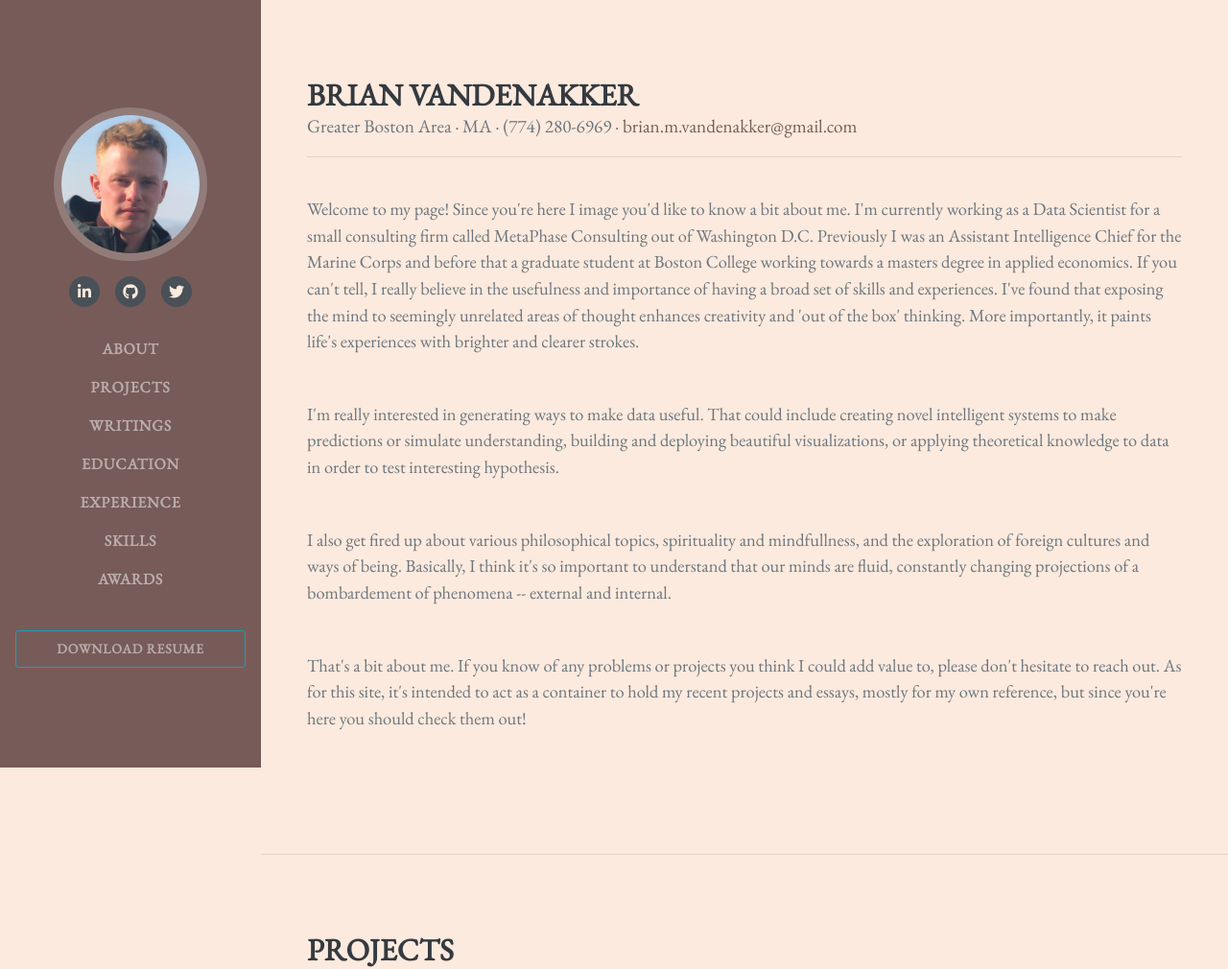
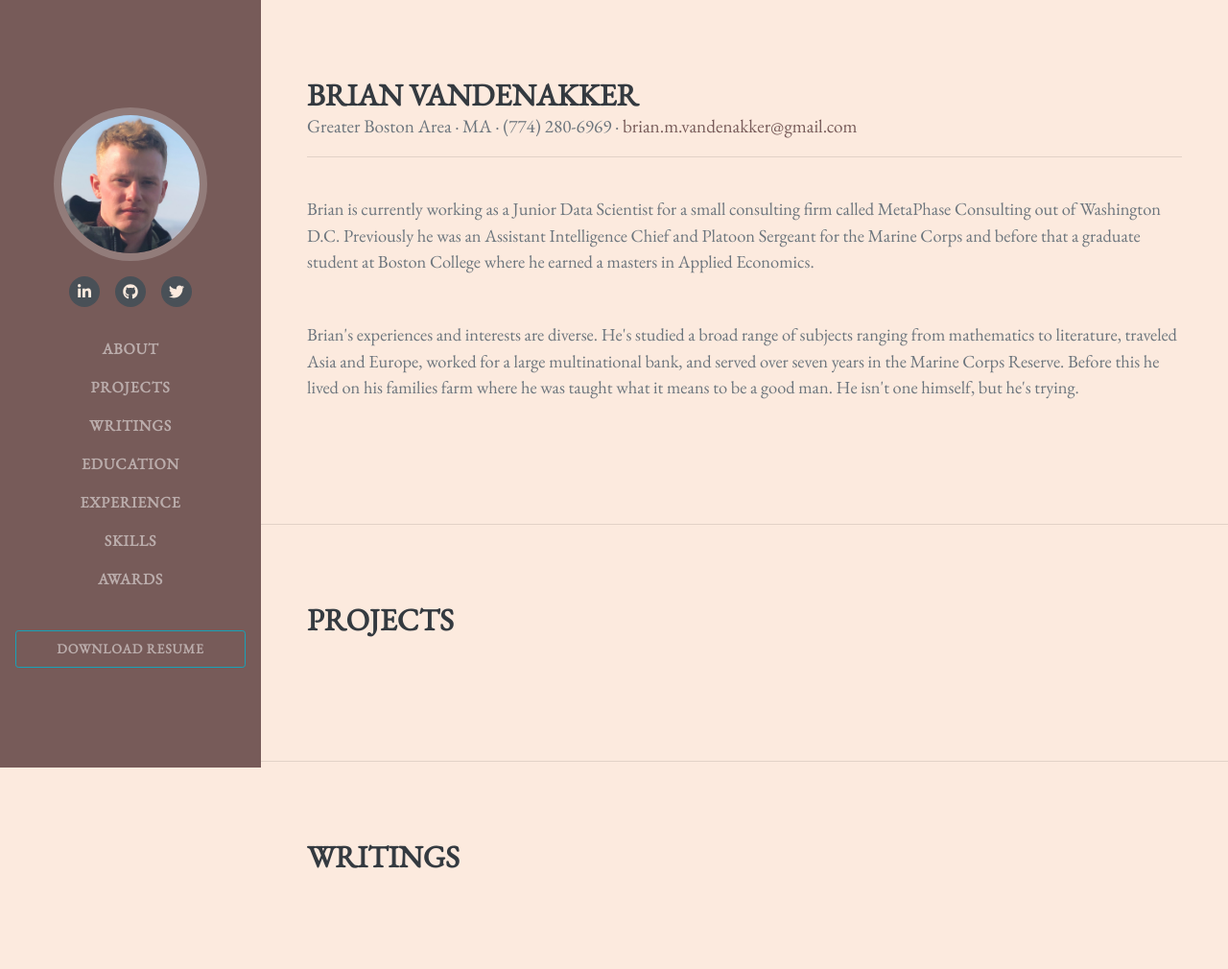
Before and after one commit to brianvandenakker/Personal-Website, a Python web app: template portfolio/templates/index.html in a window 1280 px wide. Shown: the top 1010 px of the page at 96% size. Run offline with Jinja, Linux system fonts and the light colour scheme; the template is opened without the code that fills it, so the values that code supplies are empty; some libraries are stand-ins or nearby versions; some web fonts are replaced.

Commit message:
Update about.html

```diff
--- a/portfolio/templates/about.html
+++ b/portfolio/templates/about.html
@@ -8,22 +8,12 @@
         <div class="subheading mb-1">Greater Boston Area · MA · (774) 280-6969 · <a href="mailto:brian.m.vandenakker@email.com">brian.m.vandenakker@gmail.com</a></div>
         <hr>
         <br>
-        <p class="lead mb-5">Welcome to my page! Since you're here I image you'd like to know a bit about me.
-                             I'm currently working as a Data Scientist for a small consulting firm called MetaPhase Consulting
-                             out of Washington D.C. Previously I was an Assistant Intelligence Chief for the Marine Corps and before that
-                             a graduate student at Boston College working towards a masters degree in applied economics.
-                             If you can't tell, I really believe in the usefulness and importance of having a broad set of skills and experiences.
-                             I've found that exposing the mind to seemingly unrelated areas of thought enhances creativity and 'out of the box' thinking.
-                             More importantly, it paints life's experiences with brighter and clearer strokes.</p>
-        <p class="lead mb-5">I'm really interested in generating ways to make data useful. That could include creating novel intelligent systems
-                             to make predictions or simulate understanding, building and deploying beautiful visualizations, or applying theoretical knowledge
-                             to data in order to test interesting hypothesis. </p>
-        <p class="lead mb-5">I also get fired up about various philosophical topics, spirituality and mindfullness, and the exploration
-                             of foreign cultures and ways of being. Basically, I think it's so important to understand that our minds are fluid, constantly changing
-                             projections of a bombardement of phenomena -- external and internal.</p>
-        <p class="lead mb-5">That's a bit about me. If you know of any problems or projects you think I could add value to, please don't hesitate to
-                             reach out. As for this site, it's intended to act as a container to hold my recent projects and essays, mostly for my own reference,
-                             but since you're here you should check them out!</p>
+        <p class="lead mb-5">Brian is currently working as a Junior Data Scientist for a small consulting firm called MetaPhase Consulting
+                             out of Washington D.C. Previously he was an Assistant Intelligence Chief and Platoon Sergeant for the Marine Corps and before that
+                             a graduate student at Boston College where he earned a masters in Applied Economics.</p>
+        <p class="lead mb-5">Brian's experiences and interests are diverse. He's studied a broad range of subjects ranging from mathematics to literature,
+                             traveled Asia and Europe, worked for a large multinational bank, and served over seven years in the Marine Corps Reserve. Before
+                             this he lived on his families farm where he was taught what it means to be a good man. He isn't one himself, but he's trying.</p>
         <!--<h6><a class="" href="{{url_for('writings.about')}}">More About Me → </a></h6>-->
 
     </div>
```
